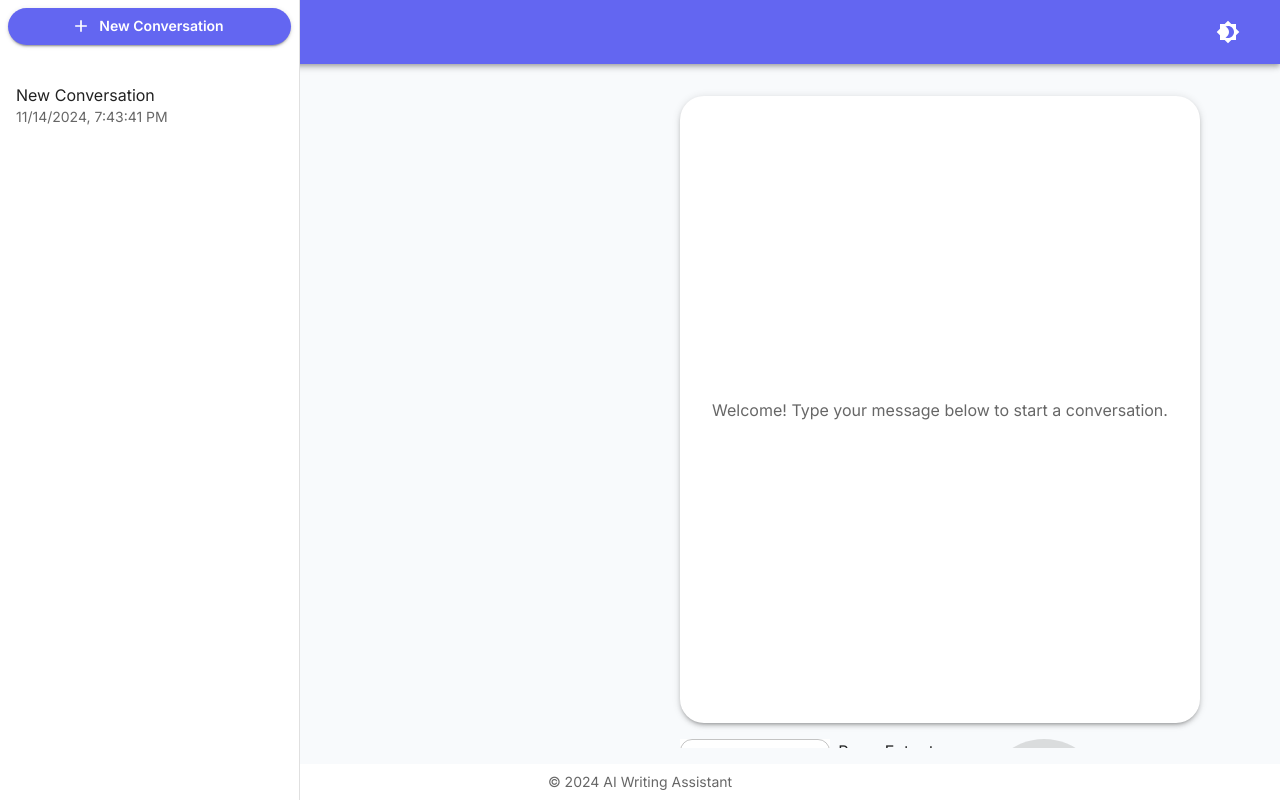
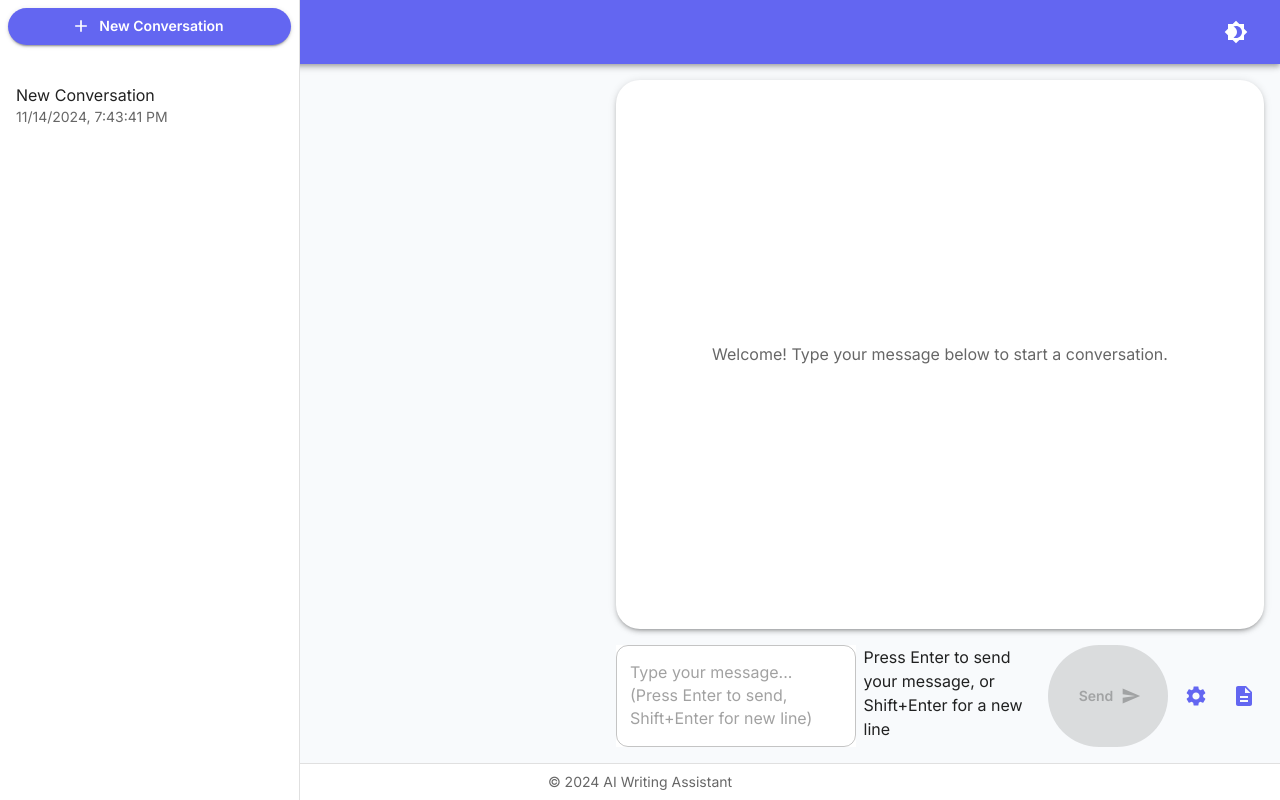
Before and after one commit to PierrunoYT/ai-writing-assistant, a React (Vite) app: page / in a window 1280 px wide. Built offline with nearby package versions, Linux system fonts and the light colour scheme.

Commit message:
fix: improve layout to ensure chat controls are visible and content is properly sized

```diff
--- a/src/components/ChatInterface.tsx
+++ b/src/components/ChatInterface.tsx
@@ -154,9 +154,9 @@ const ChatInterface = () => {
   return (
     <Box sx={{
       display: 'flex',
-      height: '100vh',
-      overflow: 'hidden',
-      bgcolor: 'background.default'
+      width: '100%',
+      height: '100%',
+      overflow: 'hidden'
     }}>
       <Drawer
         variant="permanent"
@@ -182,11 +182,17 @@ const ChatInterface = () => {
         display: 'flex',
         flexDirection: 'column',
         flexGrow: 1,
+        minWidth: 0,
+        height: '100%',
+        ml: `${DRAWER_WIDTH}px`
+      }}>
+        <Box sx={{
+          flex: 1,
+          minHeight: 0,
+          display: 'flex',
+          flexDirection: 'column',
           p: 2,
-        gap: 2,
-        ml: `${DRAWER_WIDTH}px`,
-        height: '100vh',
-        overflow: 'hidden'
+          gap: 2
         }}>
           {isDocumentMode ? (
             <Box sx={{
@@ -210,6 +216,7 @@ const ChatInterface = () => {
                 elevation={3}
                 sx={{
                   flex: 1,
+                  minHeight: 0,
                   display: 'flex',
                   flexDirection: 'column',
                   bgcolor: 'background.paper',
@@ -236,6 +243,7 @@ const ChatInterface = () => {
                 )}
               </Paper>
 
+              <Box sx={{ flexShrink: 0 }}>
                 <ChatControls
                   input={input}
                   setInput={setInput}
@@ -246,8 +254,10 @@ const ChatInterface = () => {
                   onOpenPromptDialog={() => setIsPromptDialogOpen(true)}
                   onToggleDocumentMode={() => setIsDocumentMode(!isDocumentMode)}
                 />
+              </Box>
             </>
           )}
+        </Box>
 
         <SystemPromptDialog
           open={isPromptDialogOpen}
--- a/src/components/Layout.tsx
+++ b/src/components/Layout.tsx
@@ -1,4 +1,4 @@
-import { Box, Container, AppBar, Toolbar, Typography, IconButton } from '@mui/material';
+import { Box, AppBar, Toolbar, Typography, IconButton } from '@mui/material';
 import Brightness4Icon from '@mui/icons-material/Brightness4';
 import Brightness7Icon from '@mui/icons-material/Brightness7';
 import { useSelector, useDispatch } from 'react-redux';
@@ -14,11 +14,10 @@ const Layout = () => {
     <Box sx={{
       display: 'flex',
       flexDirection: 'column',
-      minHeight: '100vh',
       height: '100vh',
       overflow: 'hidden'
     }}>
-      <AppBar position="static" sx={{ flexShrink: 0 }}>
+      <AppBar position="static">
         <Toolbar>
           <Typography variant="h6" component="div" sx={{ flexGrow: 1 }}>
             AI Writing Assistant
@@ -27,7 +26,6 @@ const Layout = () => {
             color="inherit"
             onClick={() => dispatch(toggleTheme())}
             sx={{
-              mr: 1,
               '&:hover': {
                 bgcolor: (theme) => theme.palette.primary.light,
                 color: 'white'
@@ -39,32 +37,29 @@ const Layout = () => {
         </Toolbar>
       </AppBar>
 
-      <Container
+      <Box
         component="main"
         sx={{
           flex: 1,
-          display: 'flex',
-          flexDirection: 'column',
-          overflow: 'hidden',
-          py: 2
+          minHeight: 0,
+          display: 'flex'
         }}
       >
         <ChatInterface />
-      </Container>
+      </Box>
 
       <Box
         component="footer"
         sx={{
           py: 1,
           bgcolor: 'background.paper',
-          flexShrink: 0
+          borderTop: 1,
+          borderColor: 'divider'
         }}
       >
-        <Container maxWidth="sm">
-          <Typography variant="body2" color="text.secondary" align="center">
-            © {new Date().getFullYear()} AI Writing Assistant
-          </Typography>
-        </Container>
+        <Typography variant="body2" color="text.secondary" align="center">
+          © {new Date().getFullYear()} AI Writing Assistant
+        </Typography>
       </Box>
     </Box>
   );
```
Lines whose indentation alone changed are shown as unchanged.
